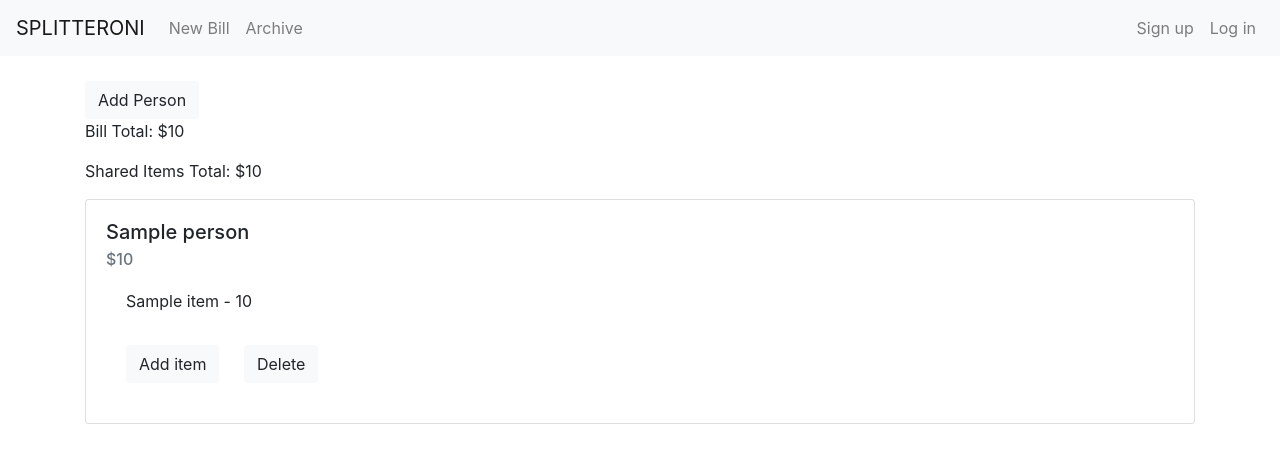
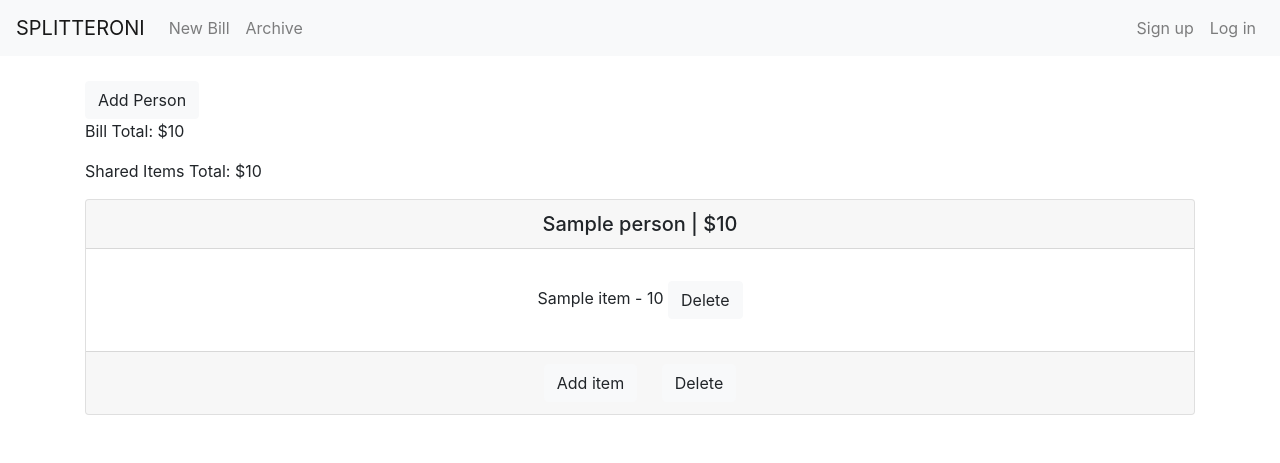
Before and after one commit to jlamonade/splitteroni, a Django app: template templates/splitter/bill_detail.html in a window 1280 px wide. Shown: the top 463 px of the page. Run offline with Django 3.2, Linux system fonts and the light colour scheme; the template is opened without the code that fills it: most values are stand-ins (such as "Sample title", 1, 10 or a date in 2020); some libraries are stand-ins or nearby versions.

Commit message:
added item delete, fixed bill_detail.html

```diff
--- a/splitter/urls.py
+++ b/splitter/urls.py
@@ -6,7 +6,8 @@ from .views import (
     PersonCreateView,
     PersonDeleteView,
     BillListView,
-    ItemCreateView
+    ItemCreateView,
+    ItemDeleteView,
 )
 
 
@@ -20,4 +21,5 @@ urlpatterns = [
          ItemCreateView.as_view(),
          name='item-create'
          ),
+    path('item/<int:pk>/item-delete', ItemDeleteView.as_view(), name='item-delete'),
 ]
--- a/templates/splitter/bill_detail.html
+++ b/templates/splitter/bill_detail.html
@@ -8,23 +8,27 @@
     <p>Shared Items Total: ${{ bill.get_shared_items_total }}</p>
     <div class="card-deck">
         {% for person in people %}
-            <div class="card" style="width: 18rem;">
+            <div class="card text-center" style="width: 18rem;">
+                <h5 class="card-header">
+                    {{ person }} | ${{ person.get_person_total }}
+                </h5>
                 <div class="card-body">
-                    <h5 class="card-title">{{ person }}</h5>
-                    <h6 class="card-subtitle mb-2 text-muted">${{ person.get_person_total }}</h6>
                     <ul class="list-group list-group-flush">
                         {% for item in person.items.all %}
-                            <li class="list-group-item">{{ item.title }} - {{ item.price }}</li>
+                            <li class="list-group-item">
+                                {{ item.title }} - {{ item.price }}
+                                <a href="{% url 'item-delete' item.pk %}" class="btn btn-light">Delete</a>
+                            </li>
                         {% empty %}
                             <li class="list-group-item">No items yet.</li>
                         {% endfor %}
                     </ul>
-                    <div class="card-body">
-                        <a href="{% url 'item-create' person.id bill.id %}" class="card-link btn btn-light">
-                            Add item</a>
-                        <a href="{% url 'person-delete' person.pk %}" class="card-link btn btn-light">
-                            Delete</a>
-                    </div>
+                </div>
+            <div class="card-footer">
+                    <a href="{% url 'item-create' bill.pk person.pk %}" class="card-link btn btn-light">
+                        Add item</a>
+                    <a href="{% url 'person-delete' person.pk %}" class="card-link btn btn-light">
+                        Delete</a>
                 </div>
             </div>
         {% empty %}
```
Also changed, not shown: splitter/views.py (+8 -0 lines), templates/splitter/item_delete.html (added, +13 -0 lines), 1 other file.
